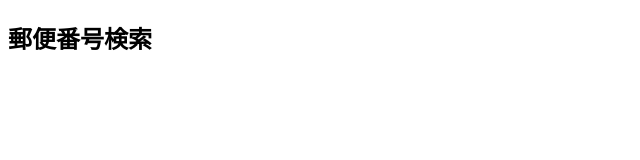
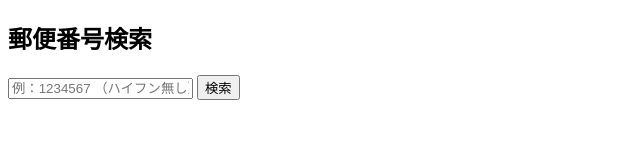
Before and after one commit to qpojl/yuubinBangouKensaku, a plain HTML site: page index.html in a window 1280 px wide. Shown: the whole page, without its empty margins (0-640 px from the left). Drawn offline with Linux system fonts and the light colour scheme.

Commit message:
レスポンスを受け取れるようにした

```diff
--- a/index.html
+++ b/index.html
@@ -7,6 +7,8 @@
 </head>
 <body>
     <h2>郵便番号検索</h2>
+    <input type="text" id="searchBox" placeholder="例：1234567 （ハイフン無し）">
+    <button onclick="searchAddress();">検索</button>
     <script src="index.js"></script>
 </body>
 </html>
--- a/index.js
+++ b/index.js
@@ -1 +1,11 @@
 "use strict"
+function searchAddress(){
+    const zipCode = document.getElementById("searchBox").value;
+    fetch(`https://zipcloud.ibsnet.co.jp/api/search?zipcode=${zipCode}`)
+    .then(response => {
+        return response.json().then(zipCodeInfo =>{
+            console.log(zipCodeInfo);
+        });
+    });
+
+}
```
